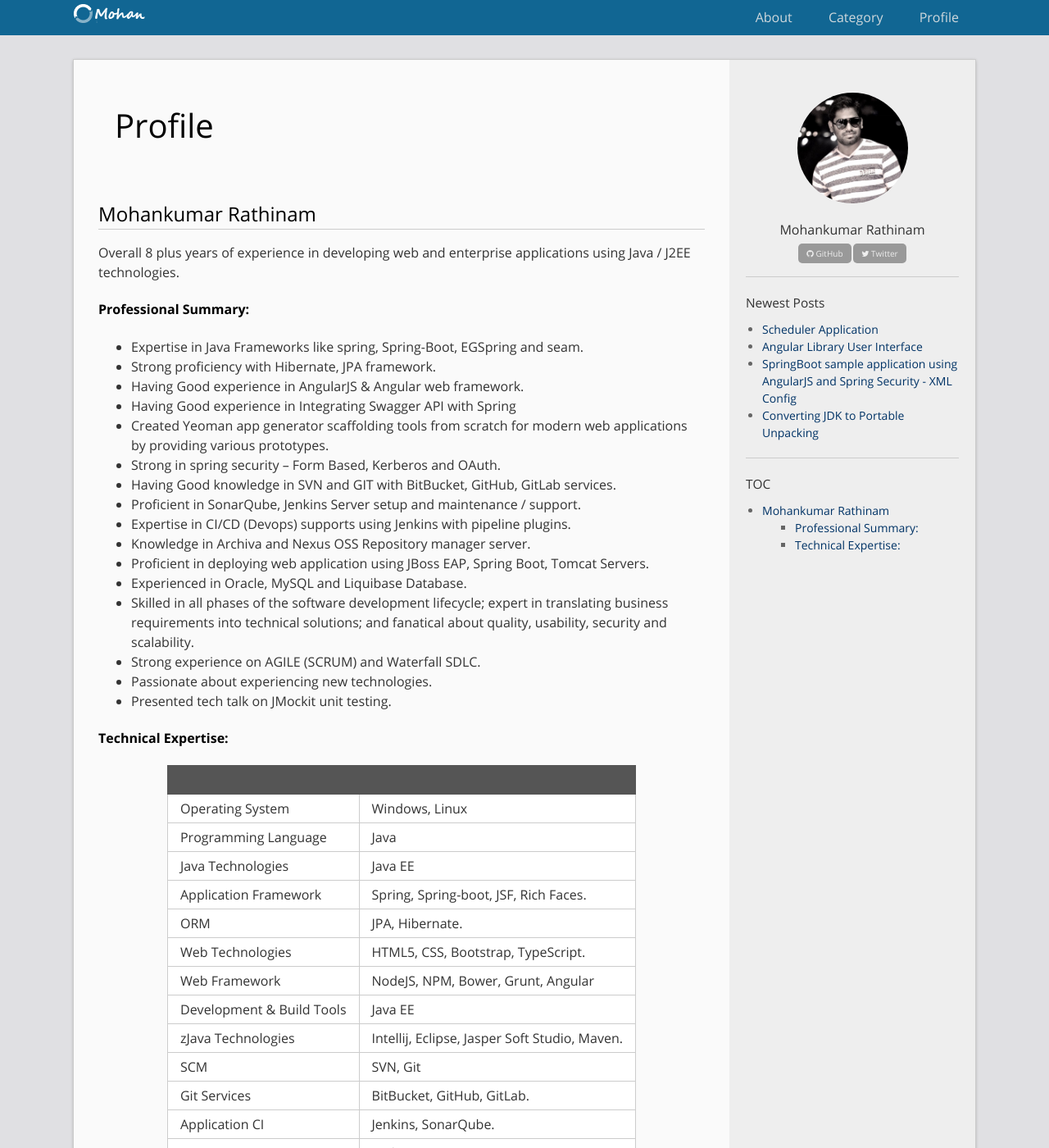
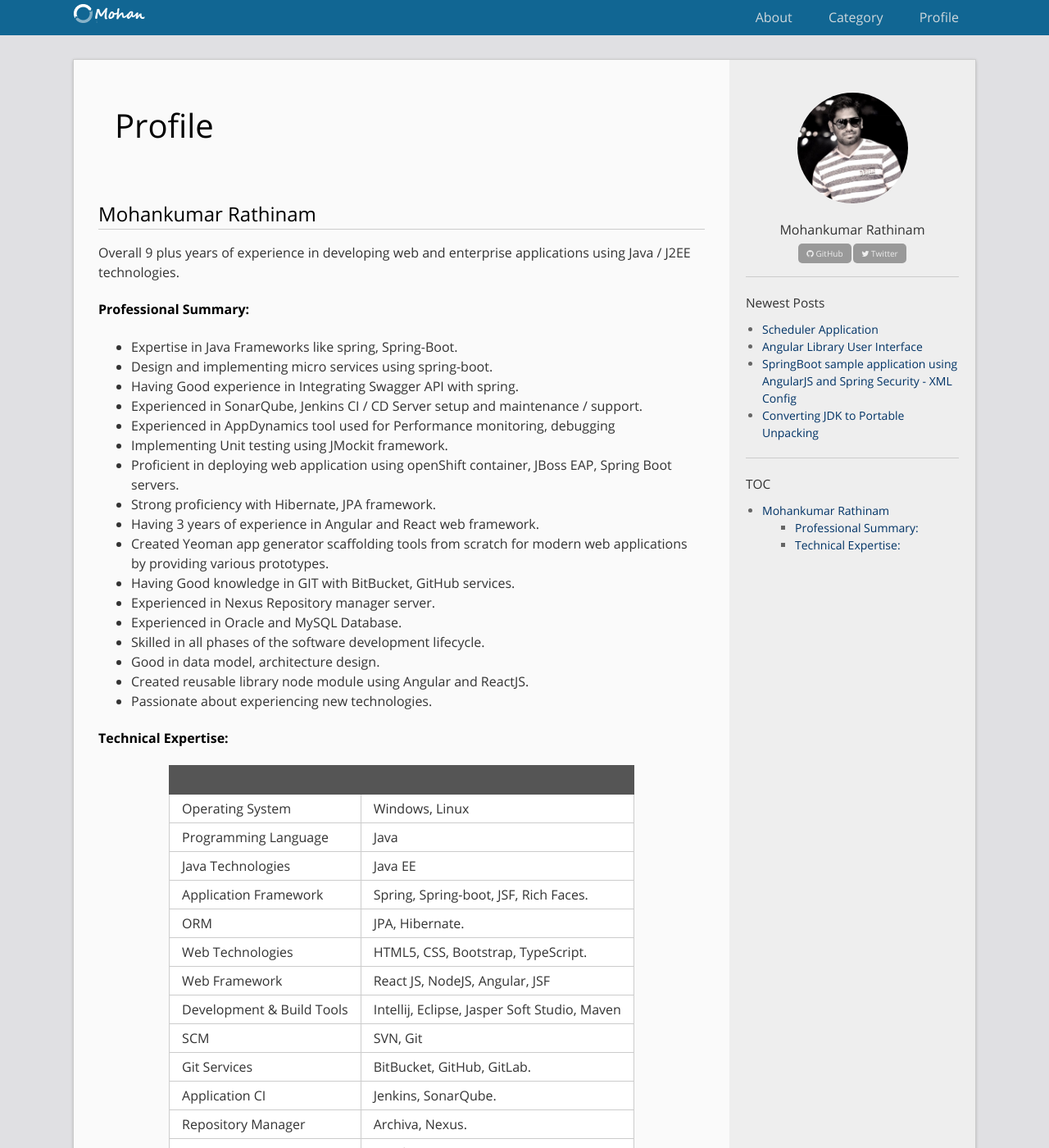
Before and after one commit to mohancse1707/mohan.github.com, a Jekyll site: the page built from profile.md, in a window 1280 px wide and 1400 px high. Shown: the whole window at 82% size. Built offline with Jekyll 4.4.1, drawn with Linux system fonts in a browser that asks for light colours; comment, search, counter and statistics services are not loaded; some of the changed text lies outside the part shown.

Commit message:
Update profile.md

```diff
--- a/profile.md
+++ b/profile.md
@@ -7,26 +7,27 @@ public: true
 
 
 ## Mohankumar Rathinam
-Overall 8 plus years of experience in developing web and enterprise applications using Java / J2EE technologies.
+Overall 9 plus years of experience in developing web and enterprise applications using Java / J2EE technologies.
 
 #### **Professional Summary:**
 
-* Expertise in Java Frameworks like spring, Spring-Boot, EGSpring and seam.
+* Expertise in Java Frameworks like spring, Spring-Boot.
+* Design and implementing micro services using spring-boot.
+* Having Good experience in Integrating Swagger API with spring.
+* Experienced in SonarQube, Jenkins CI / CD Server setup and maintenance / support.
+* Experienced in AppDynamics tool used for Performance monitoring, debugging
+* Implementing Unit testing using JMockit framework.
+* Proficient in deploying web application using openShift container, JBoss EAP, Spring Boot servers.
 * Strong proficiency with Hibernate, JPA framework.
-* Having Good experience in AngularJS & Angular web framework.
-* Having Good experience in Integrating Swagger API with Spring
+* Having 3 years of experience in Angular and React web framework.
 * Created Yeoman app generator scaffolding tools from scratch for modern web applications by providing various prototypes.
-* Strong in spring security – Form Based, Kerberos and OAuth.
-* Having Good knowledge in SVN and GIT with BitBucket, GitHub, GitLab services.
-* Proficient in SonarQube, Jenkins Server setup and maintenance / support.
-* Expertise in CI/CD (Devops) supports using Jenkins with pipeline plugins.
-* Knowledge in Archiva and Nexus OSS Repository manager server.
-* Proficient in deploying web application using JBoss EAP, Spring Boot, Tomcat Servers.
-* Experienced in Oracle, MySQL and Liquibase Database.
-* Skilled in all phases of the software development lifecycle; expert in translating business requirements into technical solutions; and fanatical about quality, usability, security and scalability.
-* Strong experience on AGILE (SCRUM) and Waterfall SDLC.
+* Having Good knowledge in GIT with BitBucket, GitHub services.
+* Experienced in Nexus Repository manager server.
+* Experienced in Oracle and MySQL Database.
+* Skilled in all phases of the software development lifecycle.
+* Good in data model, architecture design.
+* Created reusable library node module using Angular and ReactJS.
 * Passionate about experiencing new technologies.
-* Presented tech talk on JMockit unit testing.
 
 #### **Technical Expertise:**
 
@@ -38,9 +39,8 @@ Overall 8 plus years of experience in developing web and enterprise applications
 | Application Framework | Spring, Spring-boot, JSF, Rich Faces.                   |
 | ORM                   | JPA, Hibernate.           |
 | Web Technologies      | HTML5, CSS, Bootstrap, TypeScript.                   |
-| Web Framework         | NodeJS, NPM, Bower, Grunt, Angular                   |
-| Development & Build Tools    | Java EE                   |
-| zJava Technologies    | Intellij, Eclipse, Jasper Soft Studio, Maven.                   |
+| Web Framework         | React JS, NodeJS, Angular, JSF                   |
+| Development & Build Tools    | Intellij, Eclipse, Jasper Soft Studio, Maven                   |
 | SCM                   | SVN, Git                  |
 | Git Services          | BitBucket, GitHub, GitLab.|
 | Application CI        | Jenkins, SonarQube.       |
```
Also changed, not shown: other parts of profile.md (+3 -1 lines).
